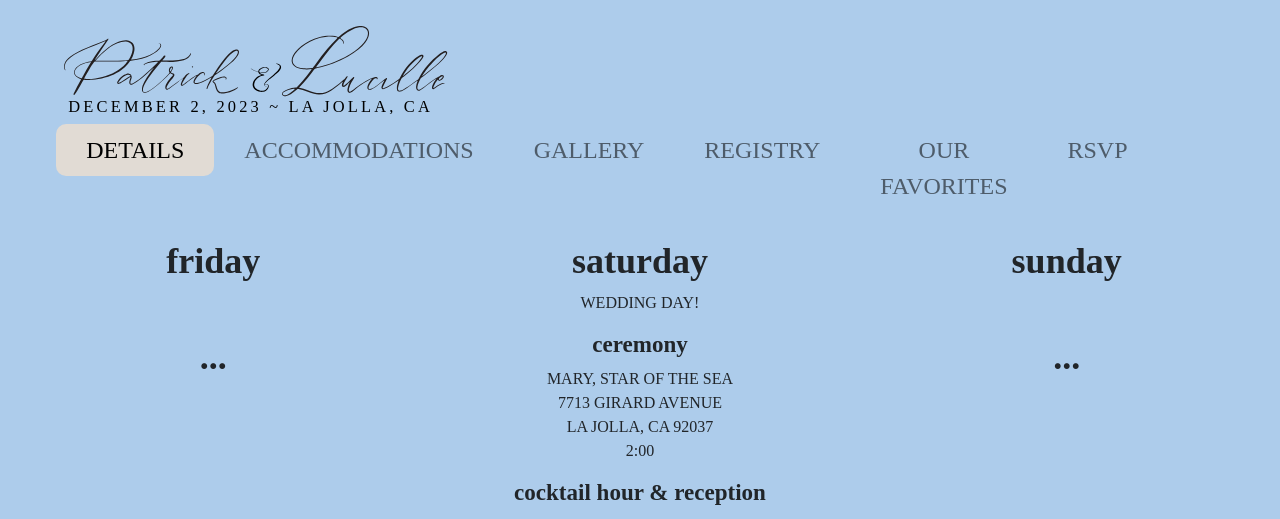
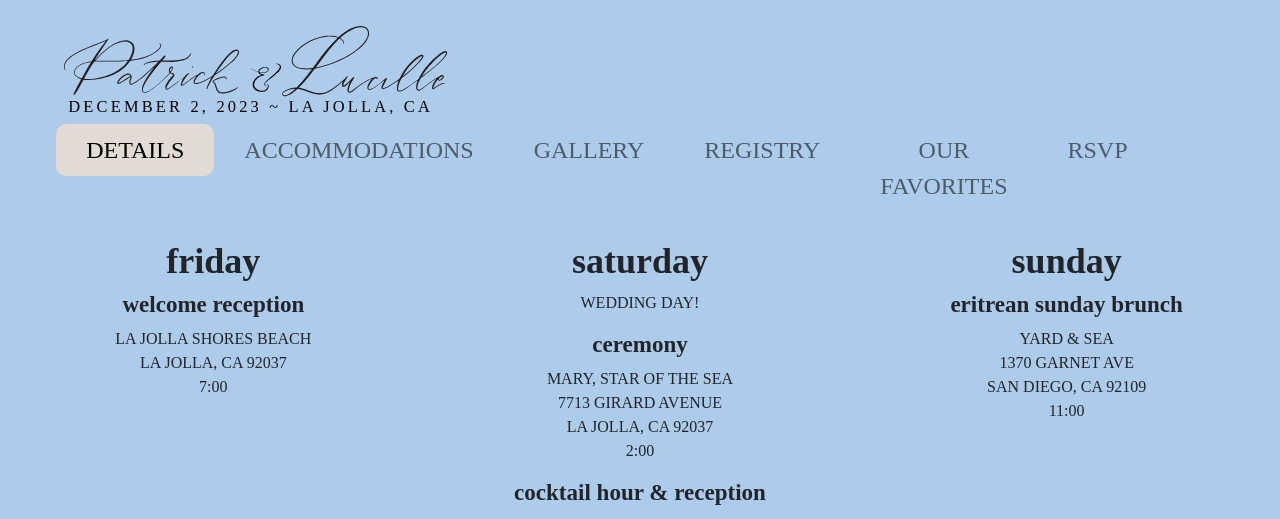
Before and after one commit to youandmia/youandmia.github.io, a Jekyll site: the page built from details.html, in a window 1280 px wide. Shown: the top 519 px of the page. Built offline with Jekyll 4.4.1, drawn with Linux system fonts in a browser that asks for light colours; some web fonts are replaced.

Commit message:
add additional details

```diff
--- a/details.html
+++ b/details.html
@@ -7,9 +7,12 @@ permalink: /details
         <!-- friday-->
         <div class="col-md-12 col-lg-4 text-center">
             <h4 class="group-header">friday</h4>
-            <div class="detail-fill"></div>
-            <h4 class="group-header">...</h4>
-            <div class="detail-fill"></div>
+            <div class="row">
+                <h4 class="sub-header">welcome reception</h4>
+                    <p class="textupper">La Jolla Shores Beach<br>
+                    La Jolla, CA 92037<br>
+                    7:00</p>
+            </div>
         </div>
         <!-- saturday-->
         <div class="col-md-12 col-lg-4 text-center">
@@ -46,8 +49,13 @@ permalink: /details
         <!-- sunday-->
         <div class="col-md-12 col-lg-4 text-center">
             <h4 class="group-header">sunday</h4>
-            <div class="detail-fill"></div>
-            <h4 class="group-header">...</h4>
+            <div class="row">
+                <h4 class="sub-header">Eritrean Sunday Brunch</h4>
+                <p class="textupper">Yard & Sea<br>
+                    1370 Garnet Ave<br>
+                    San Diego, CA 92109<br>
+                    11:00</p>
+            </div>
             <div class="detail-fill"></div>
         </div>
 
@@ -77,4 +85,7 @@ permalink: /details
 }).addTo(map);
     var reception = L.marker([32.8445548, -117.2779950]).bindPopup("Museum of Contemporary Art").addTo(map);
     var church = L.marker([32.8439363, -117.2730929]).bindPopup("Mary, Star of the Sea").addTo(map);
+    var thespot = L.marker([32.848297509596485, -117.27449321534274]).bindPopup("The Spot").addTo(map);
+    var friday = L.marker([32.858316118323806, -117.2563491079434]).bindPopup("La Jolla Shores").addTo(map);
+    var sunday = L.marker([32.8003065563949, -117.24481973862893]).bindPopup("Yard & Sea").addTo(map);
 </script>
```
Also changed, not shown: other parts of details.html (+1 -1 lines).
